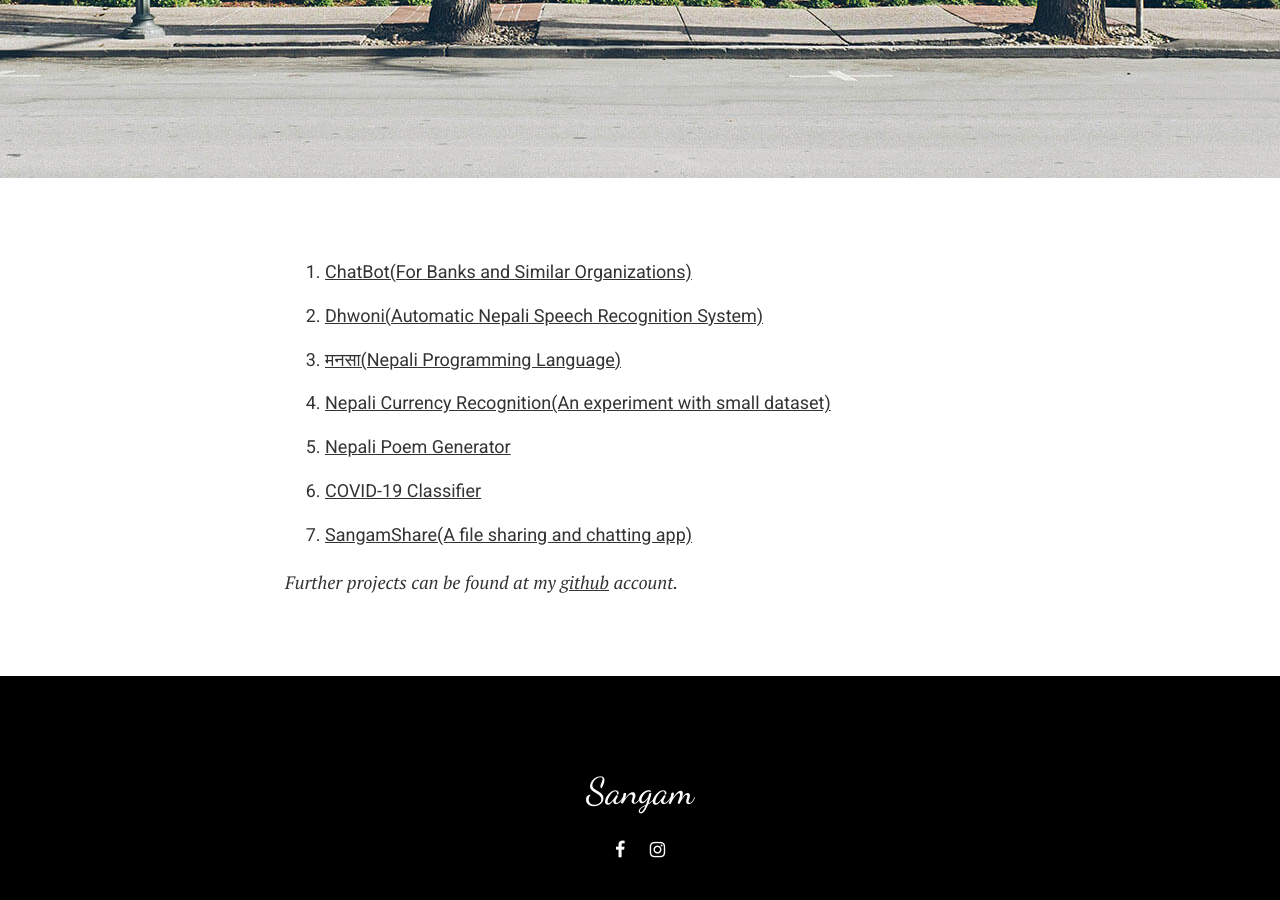
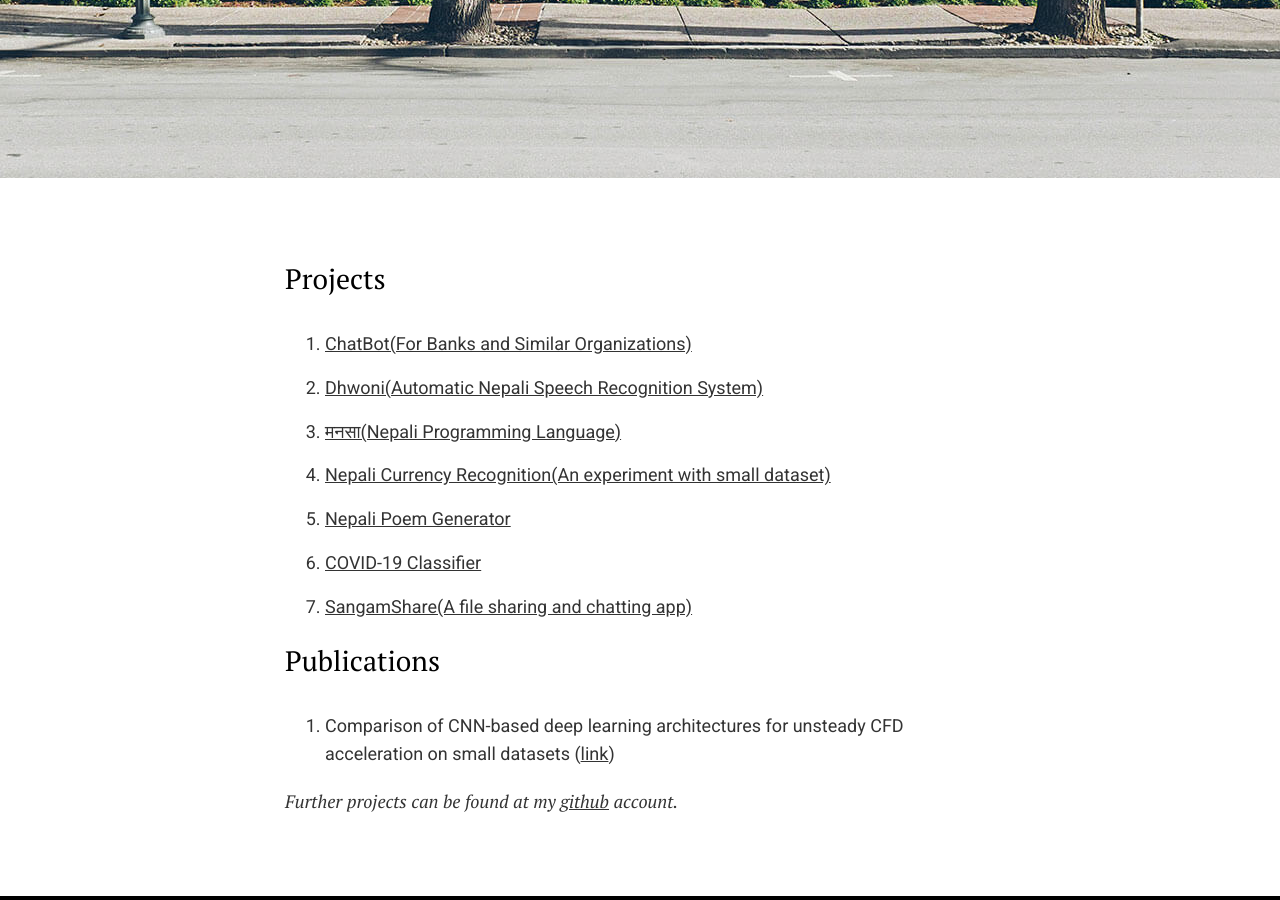
Before and after one commit to chinge55/chinge55.github.io, a Jekyll site: the page built from _pages/projects.md, in a window 1280 px wide and 900 px high, scrolled down 582 px. Built offline with Jekyll 4.4.1, drawn with Linux system fonts in a browser that asks for light colours.

Commit message:
Update projects.md

```diff
--- a/_pages/projects.md
+++ b/_pages/projects.md
@@ -3,7 +3,7 @@ layout: page
 title: Projects
 image: 14.jpg
 ---
-
+## Projects
 1. <a href = "https://nbbl.com.np" target = "_blank">ChatBot(For Banks and Similar Organizations)</a>
 2. <a href = "https://www.dhwoni.com" target = "_blank">Dhwoni(Automatic Nepali Speech Recognition System)</a>
 3. <a href = "https://mnsa.cc" target = "_blank">मनसा(Nepali Programming Language)</a>
@@ -12,4 +12,7 @@ image: 14.jpg
 6. <a href = "https://github.com/chinge55/covid19-classifier" target = "_blank">COVID-19 Classifier</a>
 7. <a href = "https://github.com/chinge55/SangamShare" target = "_blank">SangamShare(A file sharing and chatting app)</a>
 
+## Publications
+1. Comparison of CNN-based deep learning architectures for unsteady CFD acceleration on small datasets (<a href = "https://arxiv.org/abs/2502.06837" target = "_blank">link</a>)
+
 *Further projects can be found at my <a href = "https://github.com/chinge55">github</a> account.*
```
